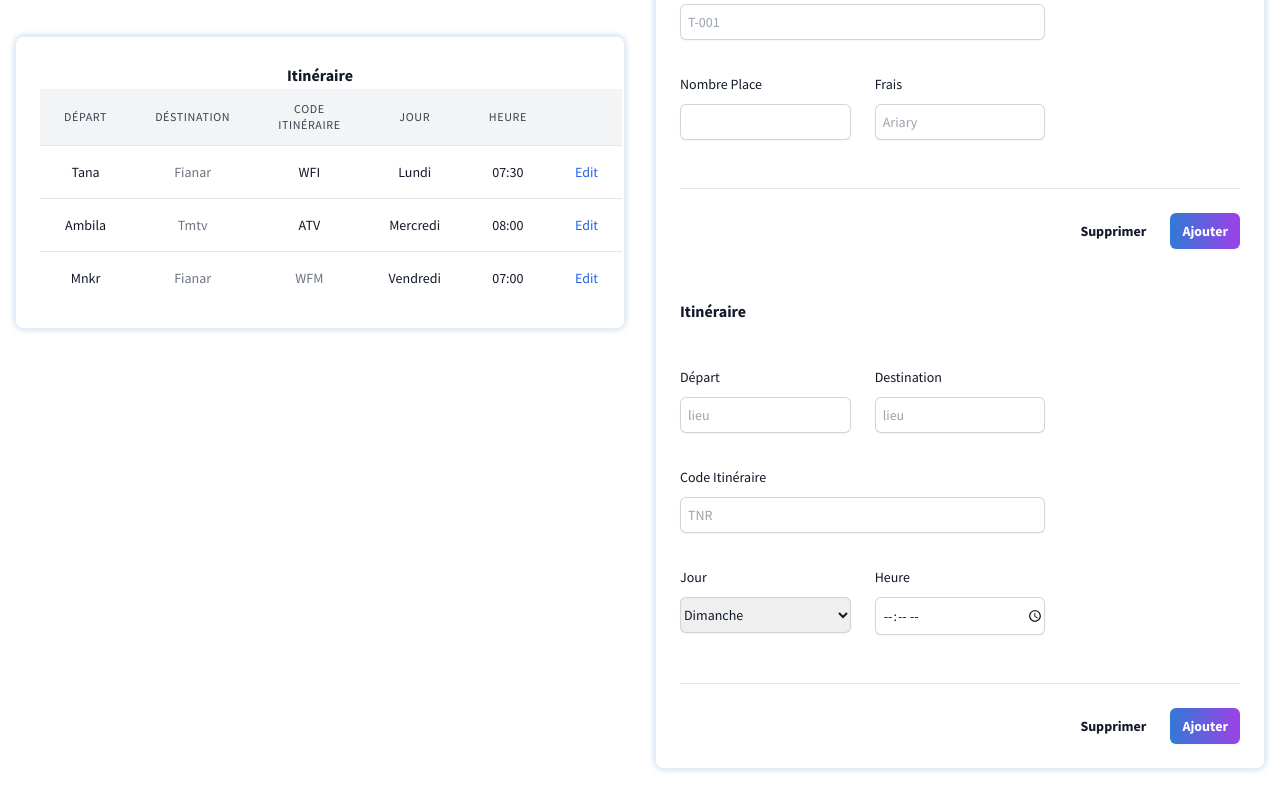
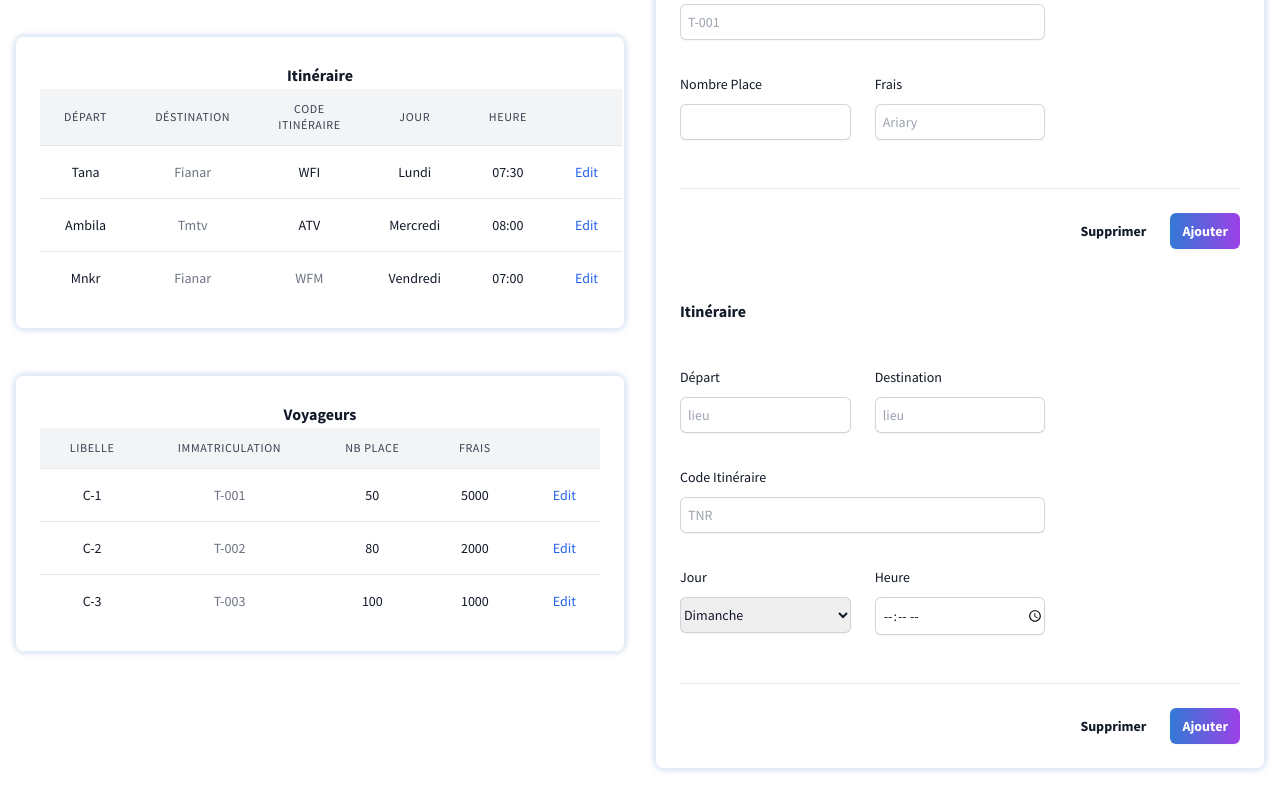
Before and after one commit to jeremiah002/Rail_mada, a React (Vite) app in the folder client/: page /admin in a window 1280 px wide. Shown: the part 737-1537 px from the top of the page. Built offline with nearby package versions, Linux system fonts and the light colour scheme.

Commit message:
correct error cli

```diff
--- a/client/src/components/Admin.jsx
+++ b/client/src/components/Admin.jsx
@@ -368,6 +368,115 @@ function Admin() {
                 </tbody>
               </table>
             </div>
+
+
+            <div className="neon bg-white p-6 rounded-lg shadow-lg mt-12">
+              <h2 className="text-center font-semibold leading-7 text-gray-900">
+                Voyageurs
+              </h2>
+              <table className="min-w-full divide-y divide-gray-200 table-fixed dark:divide-gray-700">
+                <thead className="bg-gray-100 dark:bg-gray-700">
+                  <tr>
+                    <th
+                      scope="col"
+                      className="py-3 px-6 text-xs font-medium tracking-wider text-center text-gray-700 uppercase dark:text-gray-400"
+                    >
+                      Libelle
+                    </th>
+                    <th
+                      scope="col"
+                      className="py-3 px-6 text-xs font-medium tracking-wider text-center text-gray-700 uppercase dark:text-gray-400"
+                    >
+                      Immatriculation
+                    </th>
+                    <th
+                      scope="col"
+                      className="py-3 px-6 text-xs font-medium tracking-wider text-center text-gray-700 uppercase dark:text-gray-400"
+                    >
+                      Nb Place
+                    </th>
+                    <th
+                      scope="col"
+                      className="py-3 px-6 text-xs font-medium tracking-wider text-center text-gray-700 uppercase dark:text-gray-400"
+                    >
+                      Frais
+                    </th>
+                    <th scope="col" className="p-4">
+                      <span className="sr-only">Edit</span>
+                    </th>
+                  </tr>
+                </thead>
+                <tbody className="bg-white divide-y divide-gray-200 dark:bg-gray-800 dark:divide-gray-700">
+                  <tr className="hover:bg-gray-100 dark:hover:bg-gray-700">
+                    <td className="py-4 px-6 text-sm font-medium text-gray-900 whitespace-nowrap dark:text-white text-center">
+                      C-1
+                    </td>
+                    <td className="py-4 px-6 text-sm font-medium text-gray-500 whitespace-nowrap dark:text-white text-center">
+                      T-001
+                    </td>
+                    <td className="py-4 px-6 text-sm font-medium text-gray-900 whitespace-nowrap dark:text-white text-center">
+                      50
+                    </td>
+                    <td className="py-4 px-6 text-sm font-medium text-gray-900 whitespace-nowrap dark:text-white text-center">
+                      5000
+                    </td>
+                    <td className="py-4 px-6 text-sm font-medium text-right whitespace-nowrap">
+                      <a
+                        href="#"
+                        className="text-blue-600 dark:text-blue-500 hover:underline"
+                      >
+                        Edit
+                      </a>
+                    </td>
+                  </tr>
+                  <tr className="hover:bg-gray-100 dark:hover:bg-gray-700">
+                    <td className="py-4 px-6 text-sm font-medium text-gray-900 whitespace-nowrap dark:text-white text-center">
+                      C-2
+                    </td>
+                    <td className="py-4 px-6 text-sm font-medium text-gray-500 whitespace-nowrap dark:text-white text-center">
+                      T-002
+                    </td>
+                    <td className="py-4 px-6 text-sm font-medium text-gray-900 whitespace-nowrap dark:text-white text-center">
+                      80
+                    </td>
+                    <td className="py-4 px-6 text-sm font-medium text-gray-900 whitespace-nowrap dark:text-white text-center">
+                      2000
+                    </td>
+                    <td className="py-4 px-6 text-sm font-medium text-right whitespace-nowrap">
+                      <a
+                        href="#"
+                        className="text-blue-600 dark:text-blue-500 hover:underline"
+                      >
+                        Edit
+                      </a>
+                    </td>
+                  </tr>
+                  <tr className="hover:bg-gray-100 dark:hover:bg-gray-700">
+                    <td className="py-4 px-6 text-sm font-medium text-gray-900 whitespace-nowrap dark:text-white text-center">
+                      C-3
+                    </td>
+                    <td className="py-4 px-6 text-sm font-medium text-gray-500 whitespace-nowrap dark:text-white text-center">
+                      T-003
+                    </td>
+                    <td className="py-4 px-6 text-sm font-medium text-gray-900 whitespace-nowrap dark:text-white text-center">
+                      100
+                    </td>
+                    <td className="py-4 px-6 text-sm font-medium text-gray-900 whitespace-nowrap dark:text-white text-center">
+                      1000
+                    </td>
+                    <td className="py-4 px-6 text-sm font-medium text-right whitespace-nowrap">
+                      <a
+                        href="#"
+                        className="text-blue-600 dark:text-blue-500 hover:underline"
+                      >
+                        Edit
+                      </a>
+                    </td>
+                  </tr>
+                </tbody>
+              </table>
+            </div>
+
           </div>
           <div className="w-full md:w-1/2 px-4 mb-4">
             <div className="neon bg-white p-6 rounded-lg shadow-lg">
--- a/client/src/components/Home.jsx
+++ b/client/src/components/Home.jsx
@@ -379,7 +379,7 @@ function Home() {
           viewBox="0 0 1439 147"
           version="1.1"
           xmlns="http://www.w3.org/2000/svg"
-          xmlns:xlink="http://www.w3.org/1999/xlink"
+          xmlnsXlink="http://www.w3.org/1999/xlink"
         >
           <g stroke="none" strokeWidth="1" fill="none" fillRule="evenodd">
             <g transform="translate(-1.000000, -14.000000)" fillRule="nonzero">
```
